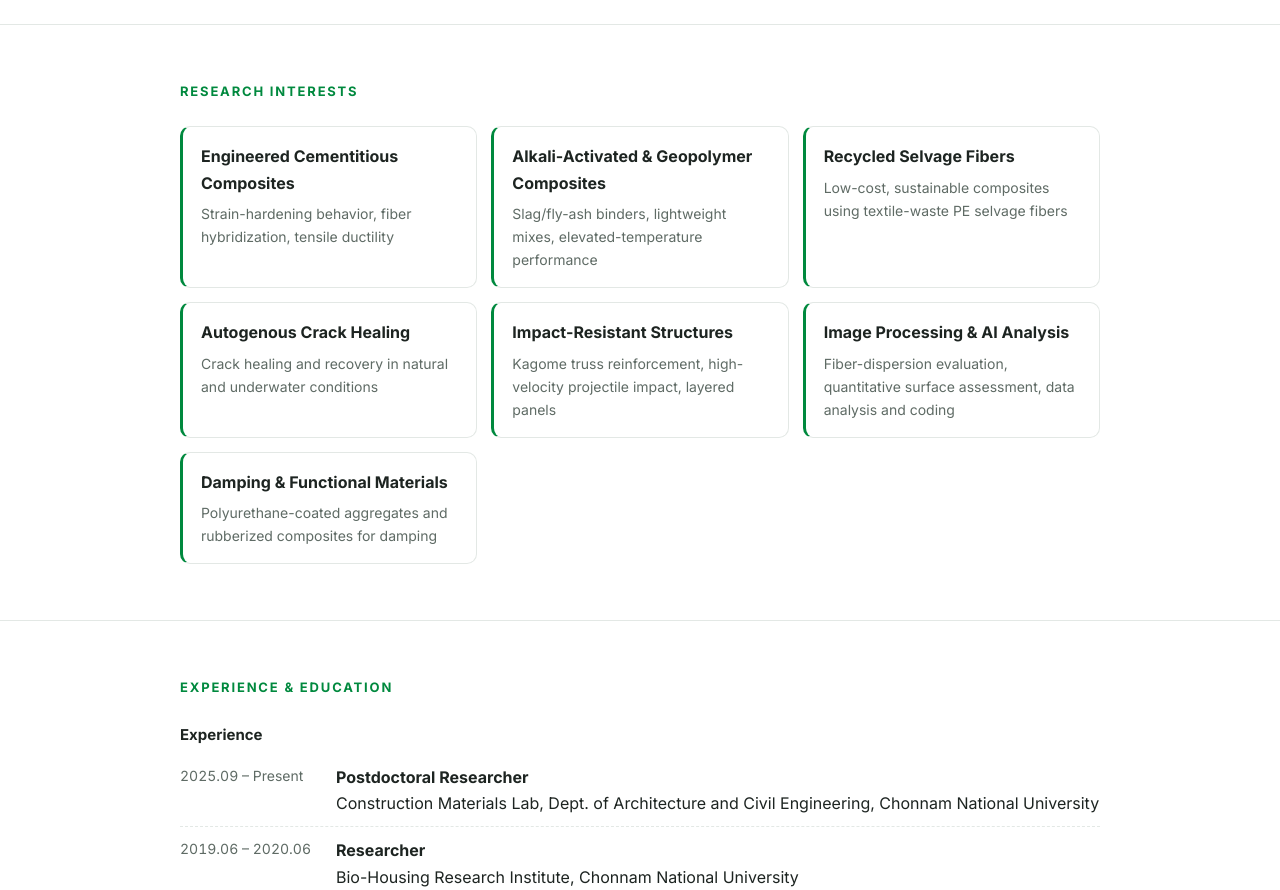
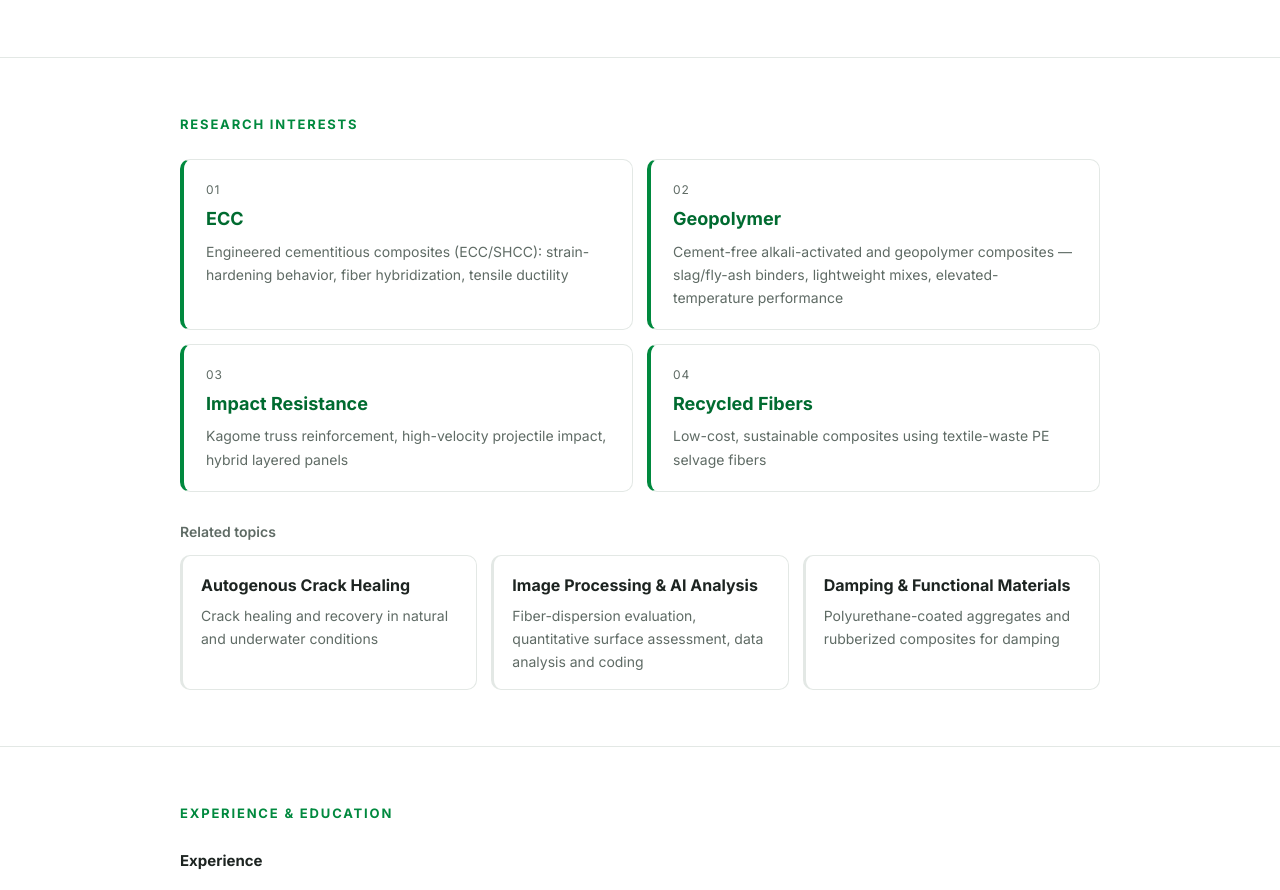
Before and after one commit to UN6282/UN6282.github.io, a plain HTML site: page index.html in a window 1280 px wide. Shown: the part 900-1790 px from the top of the page. Drawn offline with Linux system fonts and the light colour scheme.

Commit message:
Align research interests with business-card keywords

```diff
--- a/index.html
+++ b/index.html
@@ -47,6 +47,14 @@ h2{font-size:13px;letter-spacing:.14em;text-transform:uppercase;color:var(--gree
 .topic{border:1px solid var(--line);border-left:3px solid var(--green);border-radius:10px;padding:16px 18px;background:var(--card)}
 .topic h3{margin:0 0 6px;font-size:16px}
 .topic p{margin:0;font-size:14px;color:var(--muted)}
+.topics.core{grid-template-columns:repeat(2,1fr)}
+@media (max-width:640px){.topics.core{grid-template-columns:1fr}}
+.topics.core .topic{border-left-width:4px;padding:20px 22px}
+.topics.core .topic h3{font-size:18px;color:var(--green-d)}
+.topics.core .topic .tag{display:block;font-size:12px;letter-spacing:.08em;text-transform:uppercase;color:var(--muted);margin-bottom:4px}
+.subh{font-size:14px;font-weight:600;color:var(--muted);margin:28px 0 12px}
+.topics.minor .topic{border-left-color:var(--line)}
+.kwline{margin:10px 0 0;font-size:14px;letter-spacing:.02em;color:var(--green-d)}
 .tl{list-style:none;margin:0 0 8px;padding:0}
 h3.sub{font-size:15px;margin:22px 0 6px;color:var(--ink)}h3.sub:first-of-type{margin-top:0}
 .tl li{display:grid;grid-template-columns:140px 1fr;gap:16px;padding:10px 0;border-top:1px dashed var(--line)}
@@ -93,6 +101,7 @@ button.btn{cursor:pointer;font-family:inherit}
       <small><span class="ko">Se-Eon Park, Ph.D.</span><span class="en">박세언, Ph.D.</span></small></h1>
     <p class="role"><span class="ko">박사후연구원</span><span class="en">Postdoctoral Researcher</span></p>
     <p class="aff"><span class="ko">전남대학교 건축토목공학과 · <a href="https://ekvm80.github.io/cmlab/" target="_blank" rel="noopener">건설재료연구실</a> (지도교수 이방연)</span><span class="en"><a href="https://ekvm80.github.io/cmlab/" target="_blank" rel="noopener">Construction Materials Lab</a>, Dept. of Architecture and Civil Engineering, Chonnam National University</span></p>
+    <p class="kwline"><span class="ko">고연성 복합재료 · 지오폴리머 · 충격 저항 · 폐섬유 재활용</span><span class="en">ECC · Geopolymer · Impact Resistance · Recycled Fibers</span></p>
     <div class="btns">
       <button type="button" class="btn primary js-email">✉ <span class="ko">이메일 보기</span><span class="en">Show email</span></button>
       <a class="btn" href="https://scholar.google.co.kr/citations?user=KJcBHtAAAAAJ&hl=ko" target="_blank" rel="noopener">Google Scholar ↗</a>
@@ -118,12 +127,15 @@ button.btn{cursor:pointer;font-family:inherit}
 
 <section id="research"><div class="wrap">
   <h2><span class="ko">연구분야</span><span class="en">Research Interests</span></h2>
-  <div class="topics">
-    <div class="topic"><h3><span class="ko">고연성 시멘트 복합재료 (ECC)</span><span class="en">Engineered Cementitious Composites</span></h3><p><span class="ko">변형경화 거동, 섬유 하이브리드화, 인장연성 향상</span><span class="en">Strain-hardening behavior, fiber hybridization, tensile ductility</span></p></div>
-    <div class="topic"><h3><span class="ko">무시멘트·지오폴리머 복합재료</span><span class="en">Alkali-Activated & Geopolymer Composites</span></h3><p><span class="ko">슬래그·플라이애시 기반, 경량화, 고온 노출 후 성능</span><span class="en">Slag/fly-ash binders, lightweight mixes, elevated-temperature performance</span></p></div>
-    <div class="topic"><h3><span class="ko">폐섬유 재활용</span><span class="en">Recycled Selvage Fibers</span></h3><p><span class="ko">섬유산업 폐기물(셀비지 섬유)을 활용한 저비용·지속가능 복합재료</span><span class="en">Low-cost, sustainable composites using textile-waste PE selvage fibers</span></p></div>
+  <div class="topics core">
+    <div class="topic"><span class="tag">01</span><h3><span class="ko">고연성 복합재료</span><span class="en">ECC</span></h3><p><span class="ko">고연성 시멘트 복합재료(ECC/SHCC)의 변형경화 거동, 섬유 하이브리드화, 인장연성 향상</span><span class="en">Engineered cementitious composites (ECC/SHCC): strain-hardening behavior, fiber hybridization, tensile ductility</span></p></div>
+    <div class="topic"><span class="tag">02</span><h3><span class="ko">지오폴리머</span><span class="en">Geopolymer</span></h3><p><span class="ko">무시멘트 알칼리활성·지오폴리머 복합재료 — 슬래그·플라이애시 기반, 경량화, 고온 노출 후 성능</span><span class="en">Cement-free alkali-activated and geopolymer composites — slag/fly-ash binders, lightweight mixes, elevated-temperature performance</span></p></div>
+    <div class="topic"><span class="tag">03</span><h3><span class="ko">충격 저항</span><span class="en">Impact Resistance</span></h3><p><span class="ko">카고메 트러스 보강, 고속 비상체 충격, 하이브리드 적층 패널의 저항성능</span><span class="en">Kagome truss reinforcement, high-velocity projectile impact, hybrid layered panels</span></p></div>
+    <div class="topic"><span class="tag">04</span><h3><span class="ko">폐섬유 재활용</span><span class="en">Recycled Fibers</span></h3><p><span class="ko">섬유산업 폐기물(셀비지 섬유)을 활용한 저비용·지속가능 복합재료</span><span class="en">Low-cost, sustainable composites using textile-waste PE selvage fibers</span></p></div>
+  </div>
+  <p class="subh"><span class="ko">관련 연구</span><span class="en">Related topics</span></p>
+  <div class="topics minor">
     <div class="topic"><h3><span class="ko">자기치유</span><span class="en">Autogenous Crack Healing</span></h3><p><span class="ko">자연·수중 환경에서의 균열 치유 및 성능 회복</span><span class="en">Crack healing and recovery in natural and underwater conditions</span></p></div>
-    <div class="topic"><h3><span class="ko">충격 저항 구조</span><span class="en">Impact-Resistant Structures</span></h3><p><span class="ko">카고메 트러스 보강, 고속 비상체 충격, 하이브리드 적층 패널</span><span class="en">Kagome truss reinforcement, high-velocity projectile impact, layered panels</span></p></div>
     <div class="topic"><h3><span class="ko">이미지 프로세싱 · AI 분석</span><span class="en">Image Processing & AI Analysis</span></h3><p><span class="ko">섬유 분산성 평가, 표면 정량 평가, 데이터 분석 및 코딩</span><span class="en">Fiber-dispersion evaluation, quantitative surface assessment, data analysis and coding</span></p></div>
     <div class="topic"><h3><span class="ko">감쇠 및 기능성 재료</span><span class="en">Damping & Functional Materials</span></h3><p><span class="ko">폴리우레탄 코팅 골재, 고무 입자 복합재료의 감쇠 특성</span><span class="en">Polyurethane-coated aggregates and rubberized composites for damping</span></p></div>
   </div>
```
Also changed, not shown: 1 other file.
